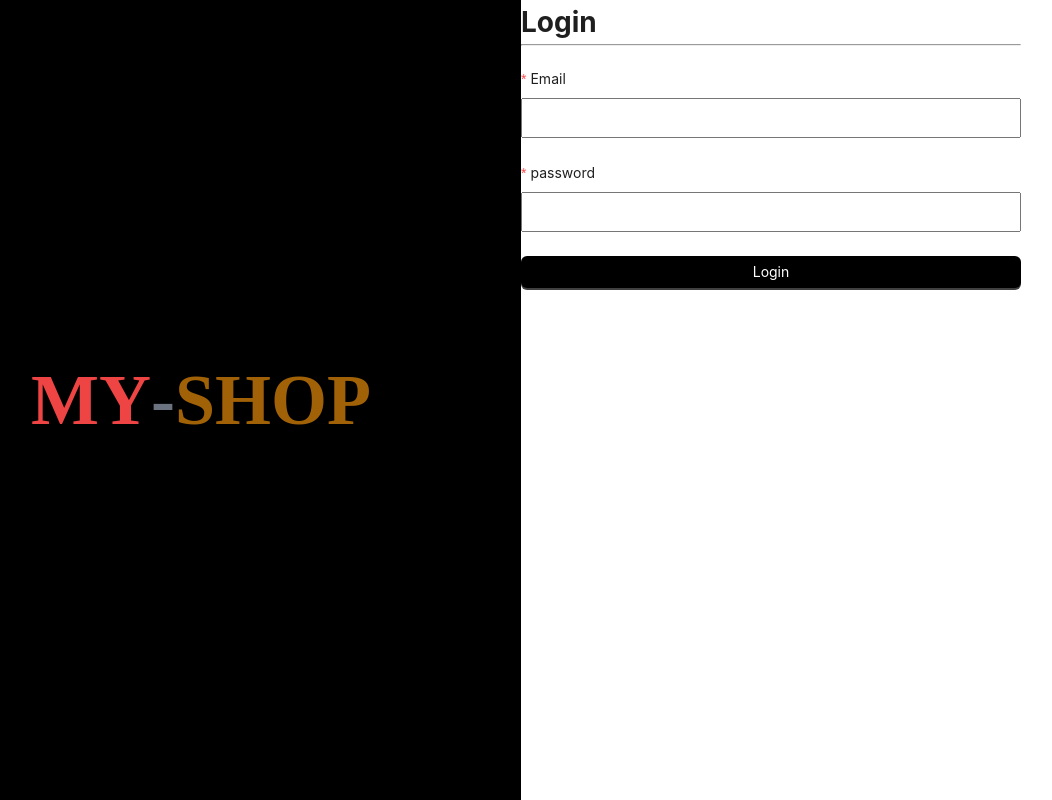
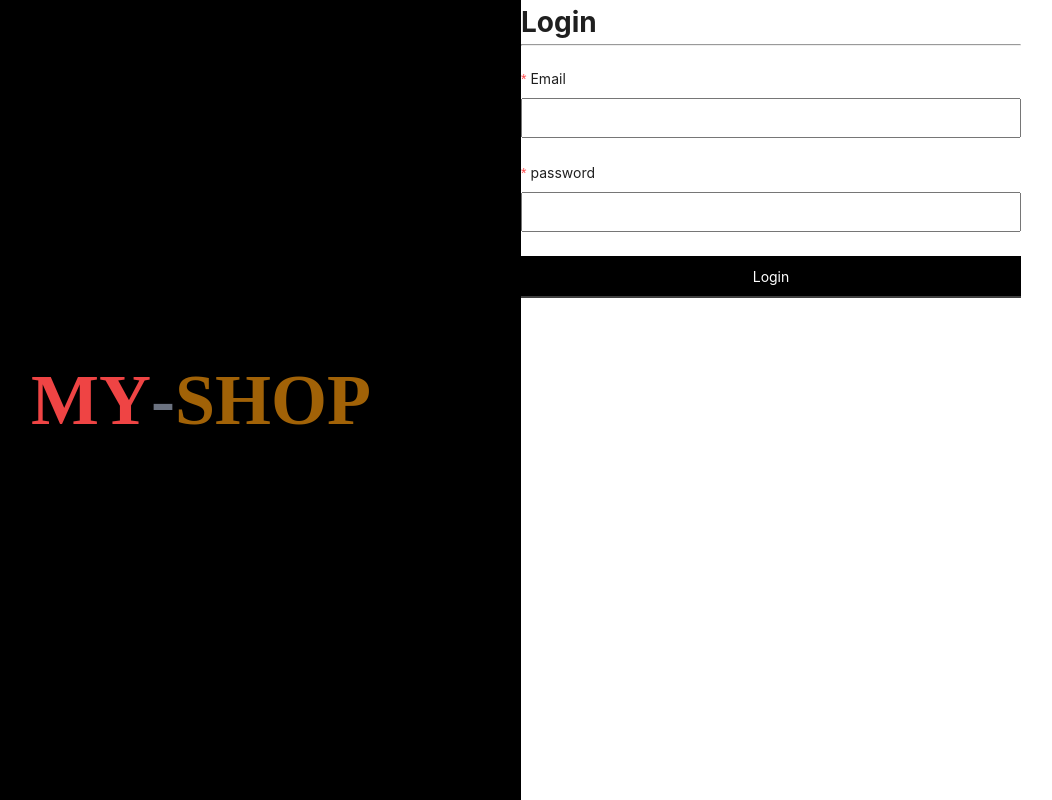
Before and after one commit to MountainWonders-G24/code, a Next.js app: page /auth/login in a window 1280 px wide. Shown: the whole page, without its empty margins (119-1171 px from the left). Built offline with nearby package versions, Linux system fonts and the light colour scheme.

Commit message:
test: removed href login

```diff
--- a/app/auth/login/page.tsx
+++ b/app/auth/login/page.tsx
@@ -32,7 +32,7 @@ function Login() {
                         <Form.Item name="password" label="password" rules={getAntdFieldRequiredRule('Please input your password')}>
                             <input type='password' />
                         </Form.Item>
-                        <Button href="/" type='primary' htmlType='submit' block>
+                        <Button type='primary' htmlType='submit' block>
                             Login
                         </Button>
                     </Form>
```
